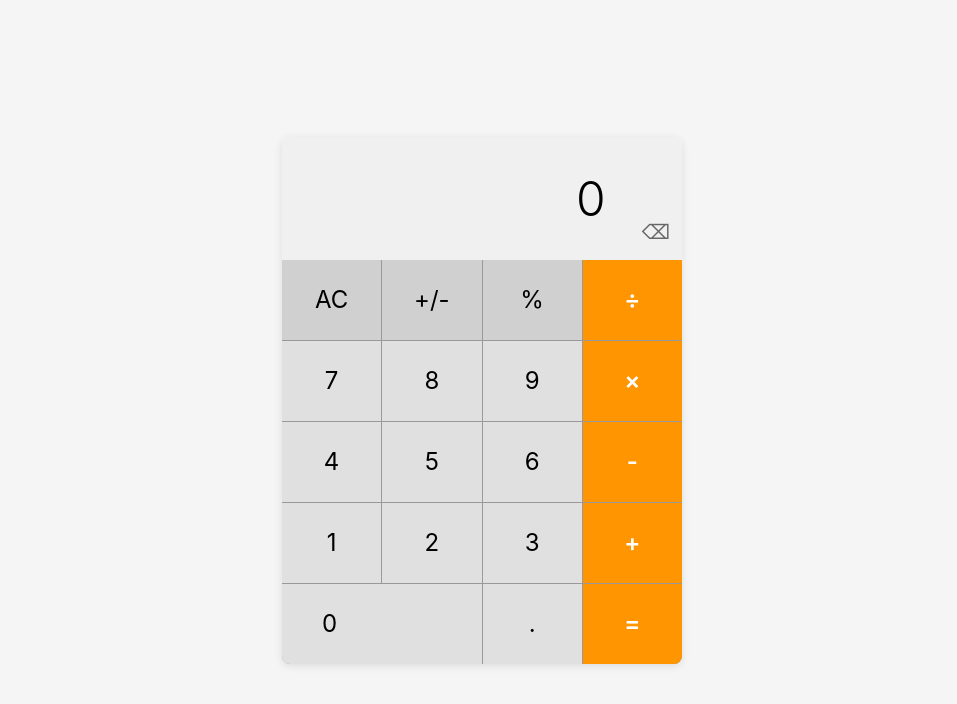
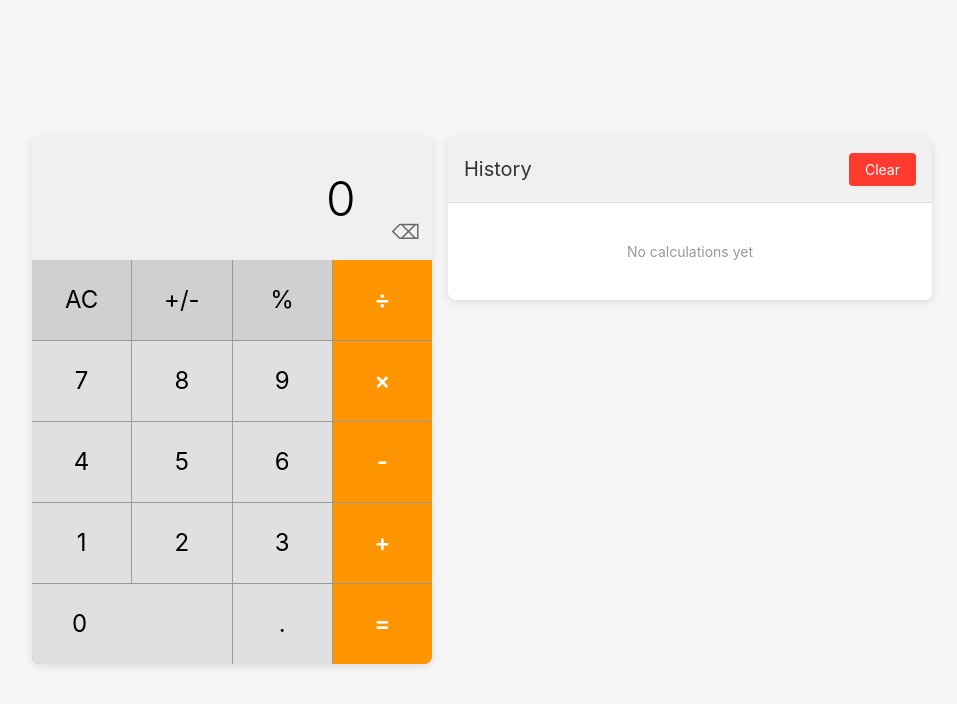
Before and after one commit to ohama/CalOne, a plain HTML site: page index.html in a window 1280 px wide. Shown: the whole page, without its empty margins (158-1115 px from the left). Drawn offline with Linux system fonts and the light colour scheme.

Commit message:
feat(04-02): add history panel HTML and responsive CSS
- Wrap calculator in .calculator-container with history panel
- Add history panel with header, list, and clear button
- Include js/history.js script tag
- Add responsive CSS: stacked on mobile, side-by-side on desktop
- Match existing minimal design system (fonts, colors, shadows)
- Wrap hover effects in @media (hover: hover) for touch devices
- Use semantic button element with accessibility support

```diff
--- a/css/main.css
+++ b/css/main.css
@@ -135,10 +135,127 @@ body {
   z-index: 1;
 }
 
+/* Calculator Container - wraps calculator and history */
+.calculator-container {
+  display: flex;
+  flex-direction: column;
+  gap: 1rem;
+  width: 100%;
+  max-width: 600px;
+  margin: 0 auto;
+}
+
+/* History Panel */
+.history-panel {
+  background: #fff;
+  border-radius: 8px;
+  box-shadow: 0 2px 8px rgba(0, 0, 0, 0.1);
+  overflow: hidden;
+}
+
+.history-header {
+  display: flex;
+  justify-content: space-between;
+  align-items: center;
+  padding: 1rem;
+  background: #f0f0f0;
+  border-bottom: 1px solid #ddd;
+}
+
+.history-header h2 {
+  font-size: 1.25rem;
+  font-weight: 400;
+  margin: 0;
+  color: #333;
+}
+
+.button-clear-history {
+  background: #ff3b30;
+  color: #fff;
+  border: none;
+  padding: 0.5rem 1rem;
+  border-radius: 4px;
+  font-size: 0.875rem;
+  cursor: pointer;
+  font-family: -apple-system, BlinkMacSystemFont, 'Segoe UI', sans-serif;
+  transition: filter 0.15s;
+  -webkit-tap-highlight-color: transparent;
+}
+
+@media (hover: hover) and (pointer: fine) {
+  .button-clear-history:hover {
+    filter: brightness(0.9);
+  }
+}
+
+.button-clear-history:active {
+  filter: brightness(0.8);
+  transform: scale(0.98);
+}
+
+.button-clear-history:focus-visible {
+  outline: 2px solid #007AFF;
+  outline-offset: 2px;
+}
+
+.history-list {
+  max-height: 300px;
+  overflow-y: auto;
+  padding: 0.5rem;
+}
+
+.history-entry {
+  display: flex;
+  justify-content: space-between;
+  align-items: center;
+  padding: 0.75rem 0.5rem;
+  border-bottom: 1px solid #eee;
+  font-family: -apple-system, BlinkMacSystemFont, 'Segoe UI', monospace;
+}
+
+.history-entry:last-child {
+  border-bottom: none;
+}
+
+.history-expression {
+  color: #666;
+  font-size: 0.875rem;
+}
+
+.history-result {
+  color: #000;
+  font-size: 1rem;
+  font-weight: 500;
+}
+
+.history-empty {
+  text-align: center;
+  color: #999;
+  padding: 2rem 1rem;
+  margin: 0;
+  font-size: 0.875rem;
+}
+
 /* Tablet and Desktop Responsive Styles */
 @media (min-width: 768px) {
+  .calculator-container {
+    flex-direction: row;
+    max-width: 900px;
+    align-items: flex-start;
+  }
+
   .calculator {
+    flex: 0 0 400px;
     max-width: 400px;
+  }
+
+  .history-panel {
+    flex: 1;
+    min-width: 0;
+  }
+
+  .history-list {
+    max-height: 500px;
   }
 
   .button {
--- a/index.html
+++ b/index.html
@@ -7,6 +7,7 @@
   <link rel="stylesheet" href="css/main.css">
 </head>
 <body>
+  <div class="calculator-container">
     <div class="calculator">
       <div class="calculator-display-row">
         <div class="calculator-display" id="display">0</div>
@@ -40,7 +41,19 @@
       </div>
     </div>
 
+    <div class="history-panel">
+      <div class="history-header">
+        <h2>History</h2>
+        <button type="button" class="button-clear-history" data-action="clear-history">Clear</button>
+      </div>
+      <div id="history-list" class="history-list">
+        <p class="history-empty">No calculations yet</p>
+      </div>
+    </div>
+  </div>
+
   <script src="js/calculator.js"></script>
+  <script src="js/history.js"></script>
   <script src="js/main.js"></script>
 </body>
 </html>
```
Lines whose indentation alone changed are shown as unchanged.
